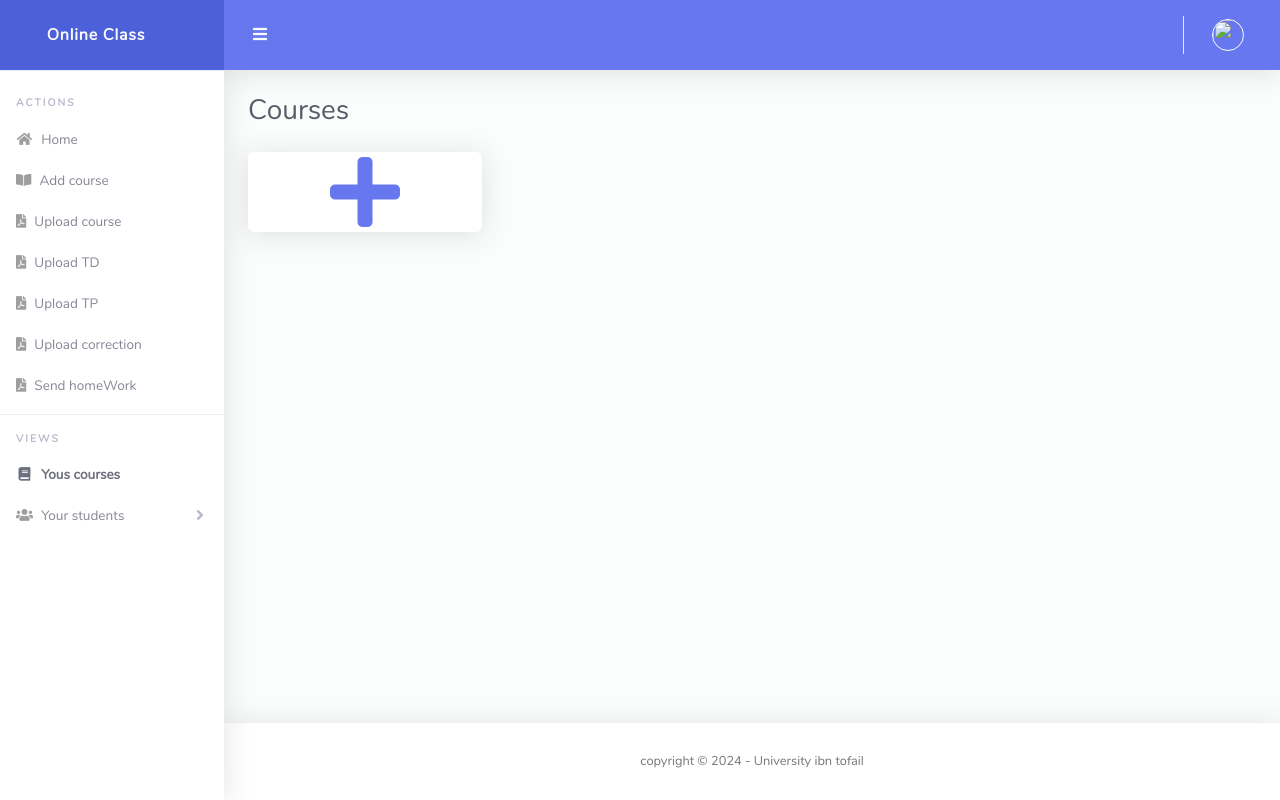
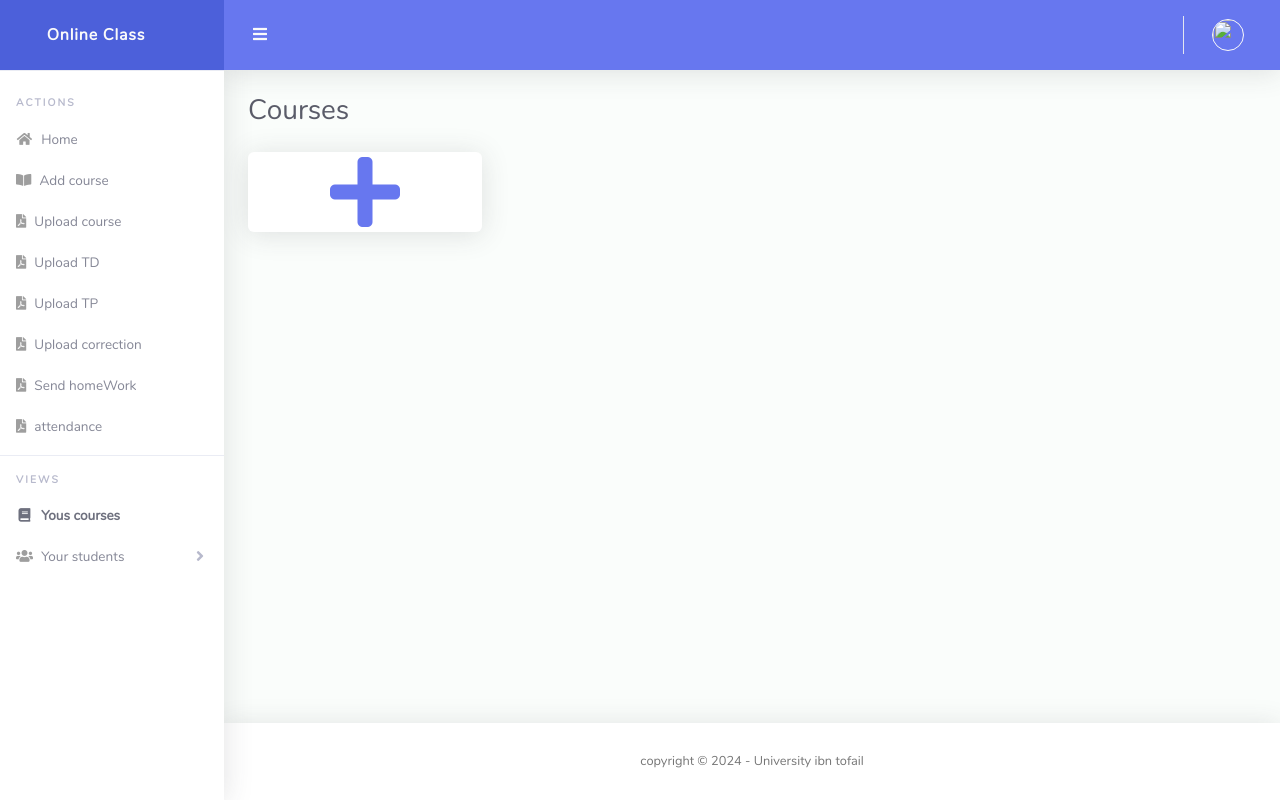
Before and after one commit to Sneha532/backend-classroom, a Django app: template classroom/templates/teacher/allCourses.html in a window 1280 px wide. Run offline with Django 5.2, Linux system fonts and the light colour scheme; the template is opened without the code that fills it, so the values that code supplies are empty; some libraries are stand-ins or nearby versions.

Commit message:
feat:attendance added

```diff
--- a/classroom/resources/views.py
+++ b/classroom/resources/views.py
@@ -239,7 +239,7 @@
         user = Users.objects.get(id=user_id)
         class_subject = classSubject.objects.get(id=class_id)
         Attendance.objects.create(user=user, classSubject=class_subject, status=status)
-        return redirect('PFES6:attendance_report')
+        return redirect('attendance_report')
     else:
         users = Users.objects.filter(role='s')
         classes = classSubject.objects.all()
--- a/classroom/templates/student/course.html
+++ b/classroom/templates/student/course.html
@@ -68,6 +68,7 @@
       <div class="card">
         <div class="card-header py-3 d-flex flex-row align-items-center justify-content-between">
         <h6 class="m-0 font-weight-bold text-primary">Courses Files</h6>
+        <button class="m-0 font-weight-bold text-primary">Take attendance</button>
         </div>
         <div class="table-responsive">
           <table class="table align-items-center table-flush">
--- a/classroom/templates/student/index.html
+++ b/classroom/templates/student/index.html
@@ -101,6 +101,3 @@
   {% endfor %}
   </div>
   {% endblock %}
-
-  {% block chatbot %}
-  {% endblock %}
--- a/classroom/templates/teacher/allCourses.html
+++ b/classroom/templates/teacher/allCourses.html
@@ -111,6 +111,12 @@
       <span>Send homeWork</span>
     </a>
   </li>
+  <li class="nav-item">
+    <a class="nav-link" href="{% url 'attendance_report' %}?uId={{user.id}}">
+      <i class="fas fa-file-pdf"></i>
+      <span>attendance</span>
+    </a>
+  </li>
 
 
   <hr class="sidebar-divider">
```
Also changed, not shown: classroom/media/profile_pics/WIN_20240216_18_51_46_Pro_Zv88voj.jpg (added).
